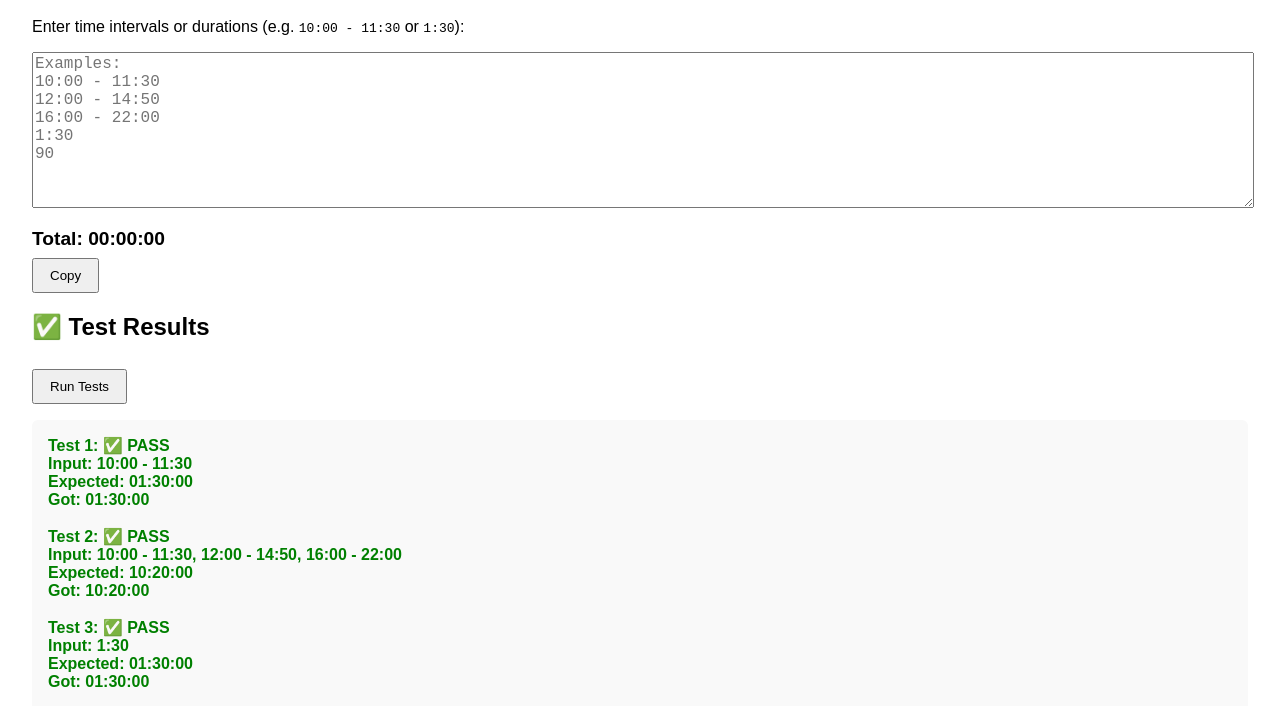
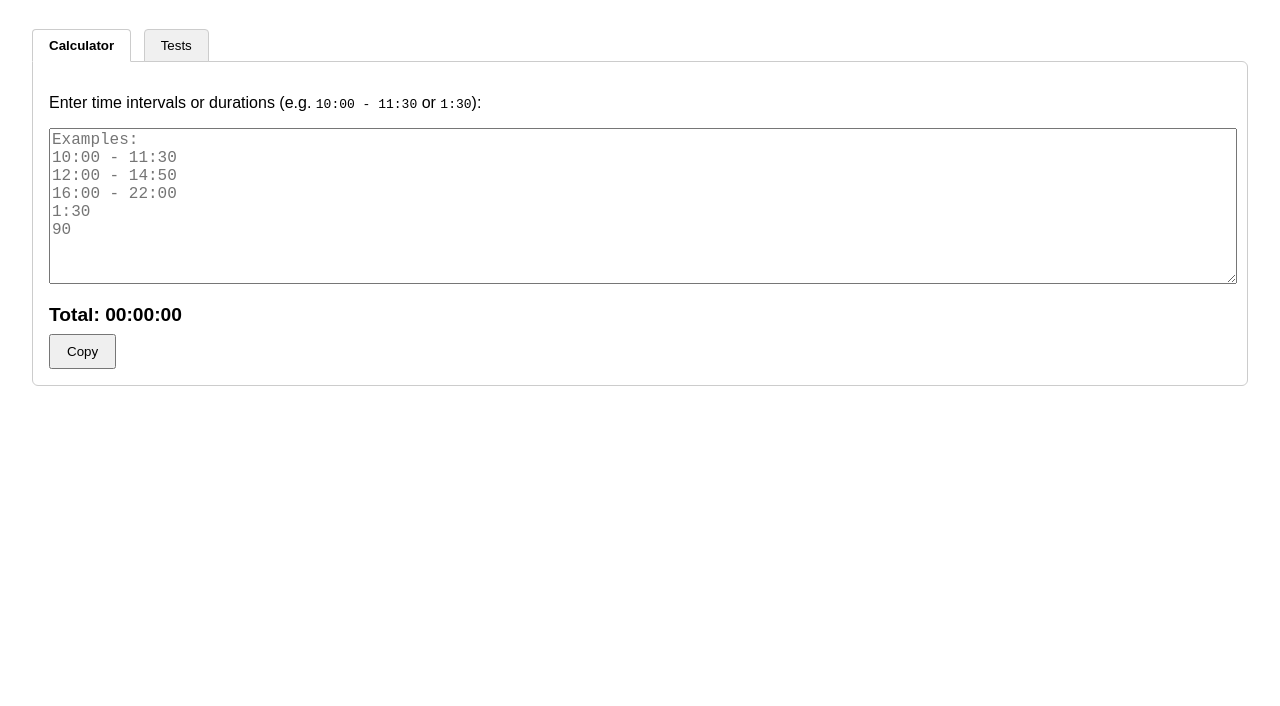
Before and after one commit to gamuku/my-calculator-app, a plain HTML site: page index.html in a window 1280 px wide. Shown: the part 73-779 px from the top of the page. Drawn offline with Linux system fonts and the light colour scheme.

Commit message:
feat: Unit Tests tucked in index.html as a secondary tab

```diff
--- a/index.html
+++ b/index.html
@@ -8,13 +8,44 @@
     textarea { width: 100%; height: 150px; font-size: 1rem; }
     .result { margin-top: 1rem; font-size: 1.2rem; font-weight: bold; }
     button { margin-top: 0.5rem; padding: 0.5rem 1rem; cursor: pointer; }
-    .tests { margin-top: 1rem; padding: 1rem; background: #f9f9f9; border-radius: 6px; }
+    .tabs { margin-top: 1.5rem; }
+    .tab-buttons button {
+      padding: 0.5rem 1rem;
+      margin-right: 0.5rem;
+      border: 1px solid #ccc;
+      border-radius: 4px 4px 0 0;
+      background: #f0f0f0;
+      cursor: pointer;
+    }
+    .tab-buttons button.active {
+      background: #fff;
+      border-bottom: 1px solid #fff;
+      font-weight: bold;
+    }
+    .tab-content {
+      border: 1px solid #ccc;
+      border-radius: 0 6px 6px 6px;
+      padding: 1rem;
+      background: #fff;
+      margin-top: -1px;
+    }
+    .hidden { display: none; }
     .pass { color: green; font-weight: bold; }
     .fail { color: red; font-weight: bold; }
   </style>
 </head>
 <body>
   <h1>Work Duration Calculator ⏱️</h1>
+
+  <div class="tabs">
+    <!-- Tab buttons -->
+    <div class="tab-buttons">
+      <button id="calcTabBtn" class="active" onclick="showTab('calculator')">Calculator</button>
+      <button id="testTabBtn" onclick="showTab('tests')">Tests</button>
+    </div>
+
+    <!-- Calculator Tab -->
+    <div id="calculator" class="tab-content">
       <p>Enter time intervals or durations (e.g. <code>10:00 - 11:30</code> or <code>1:30</code>):</p>
       <textarea id="inputArea" placeholder="Examples:
 10:00 - 11:30
@@ -24,10 +55,15 @@
 90"></textarea>
       <div class="result">Total: <span id="output">00:00:00</span></div>
       <button onclick="copyResult()">Copy</button>
+    </div>
 
+    <!-- Tests Tab -->
+    <div id="tests" class="tab-content hidden">
       <h2>✅ Test Results</h2>
       <button onclick="runTests()">Run Tests</button>
-  <div id="testResults" class="tests"></div>
+      <div id="testResults"></div>
+    </div>
+  </div>
 
   <script>
     function parseTime(str) {
@@ -37,7 +73,7 @@
       } else if (parts.length === 3) {
         return parts[0] * 3600 + parts[1] * 60 + parts[2];
       } else if (!isNaN(str)) {
-        return parseInt(str, 10) * 60; // raw number = minutes
+        return parseInt(str, 10) * 60;
       }
       return 0;
     }
@@ -80,9 +116,7 @@
 
     document.getElementById("inputArea").addEventListener("input", calculate);
 
-    // -------------------
-    // ✅ Unit Tests
-    // -------------------
+    // Tests
     function runTests() {
       const tests = [
         { input: ["10:00 - 11:30"], expected: "01:30:00" },
@@ -115,7 +149,20 @@
       document.getElementById("testResults").innerHTML = output;
     }
 
-    runTests();
+    // Tab switching
+    function showTab(tab) {
+      document.getElementById("calculator").classList.add("hidden");
+      document.getElementById("tests").classList.add("hidden");
+      document.getElementById(tab).classList.remove("hidden");
+
+      document.getElementById("calcTabBtn").classList.remove("active");
+      document.getElementById("testTabBtn").classList.remove("active");
+      if (tab === "calculator") {
+        document.getElementById("calcTabBtn").classList.add("active");
+      } else {
+        document.getElementById("testTabBtn").classList.add("active");
+      }
+    }
   </script>
 </body>
 </html>
```
Lines whose indentation alone changed are shown as unchanged.
